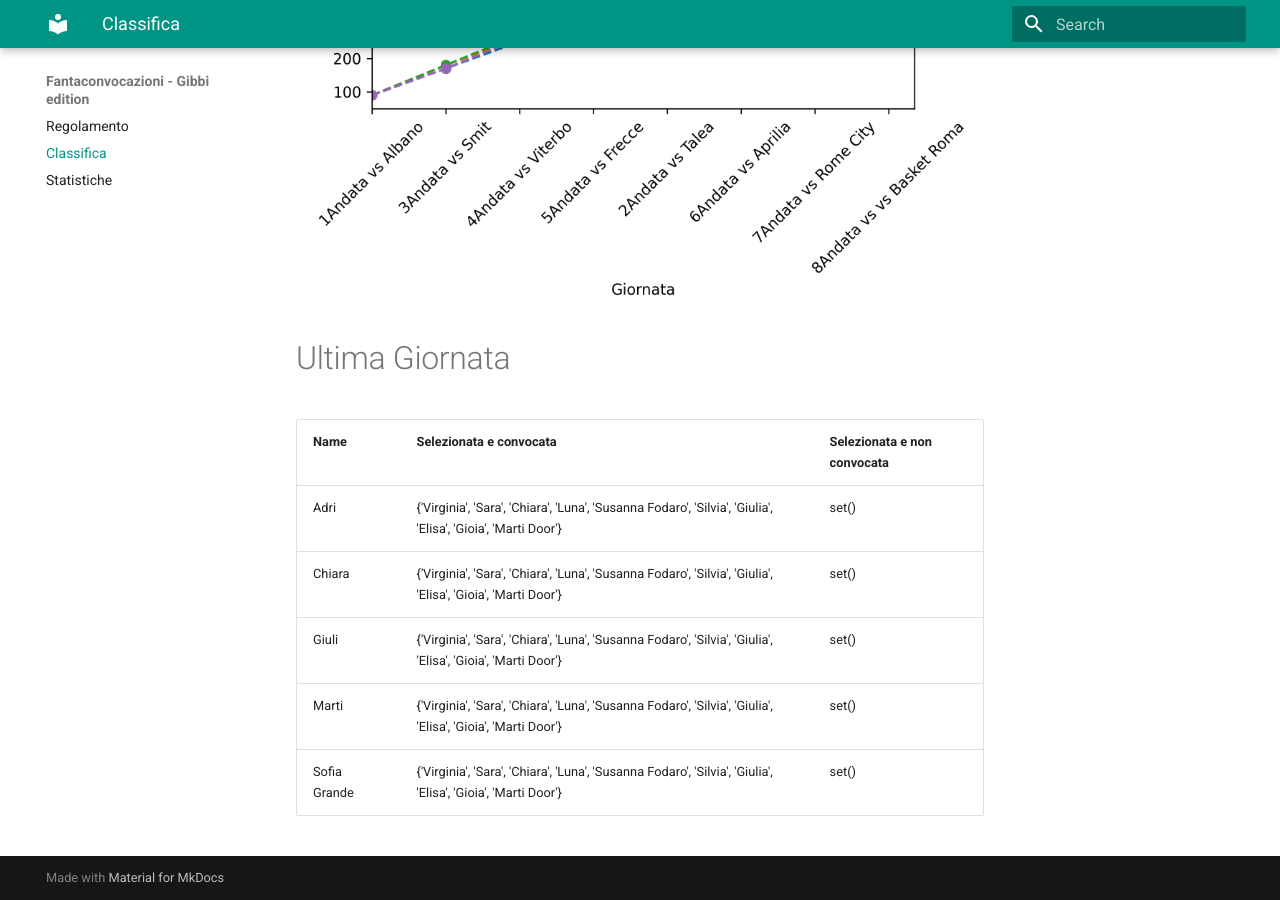
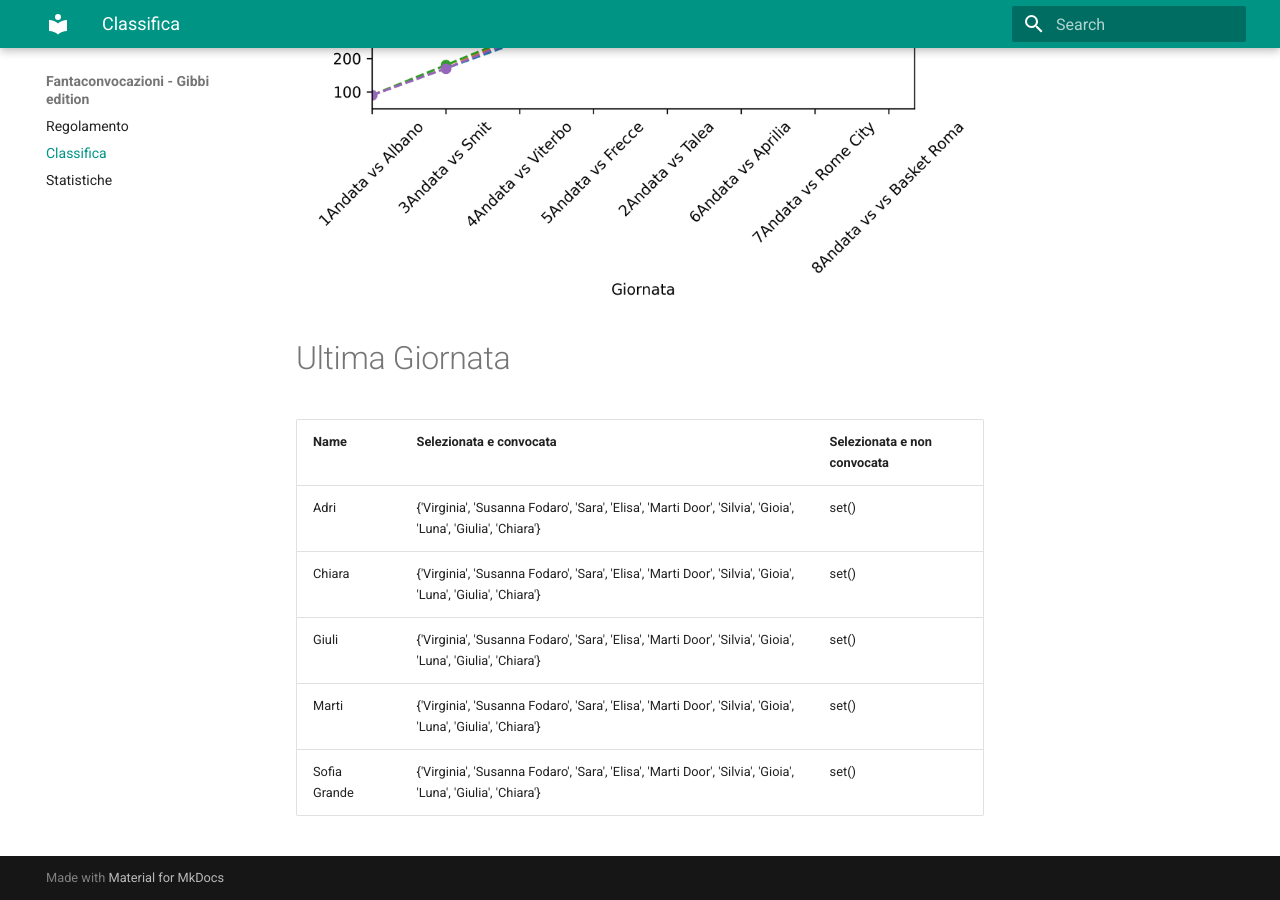
Before and after one commit to martinig94/fantagibbi, an MkDocs documentation site: the page built from docs/Classifica.md, in a window 1280 px wide and 900 px high, scrolled down 810 px. Built offline with MkDocs 1.6.1 and Material for MkDocs 9.7.7, drawn with Linux system fonts in a browser that asks for light colours.

Commit message:
Auto-update from main.py

```diff
--- a/docs/Classifica.md
+++ b/docs/Classifica.md
@@ -18,9 +18,9 @@
 <!-- START_TABLE CORRECT -->
 | Name         | Selezionata e convocata                                                                                      | Selezionata e non convocata   |
 |:-------------|:-------------------------------------------------------------------------------------------------------------|:------------------------------|
-| Adri         | {'Virginia', 'Sara', 'Chiara', 'Luna', 'Susanna Fodaro', 'Silvia', 'Giulia', 'Elisa', 'Gioia', 'Marti Door'} | set()                         |
-| Chiara       | {'Virginia', 'Sara', 'Chiara', 'Luna', 'Susanna Fodaro', 'Silvia', 'Giulia', 'Elisa', 'Gioia', 'Marti Door'} | set()                         |
-| Giuli        | {'Virginia', 'Sara', 'Chiara', 'Luna', 'Susanna Fodaro', 'Silvia', 'Giulia', 'Elisa', 'Gioia', 'Marti Door'} | set()                         |
-| Marti        | {'Virginia', 'Sara', 'Chiara', 'Luna', 'Susanna Fodaro', 'Silvia', 'Giulia', 'Elisa', 'Gioia', 'Marti Door'} | set()                         |
-| Sofia Grande | {'Virginia', 'Sara', 'Chiara', 'Luna', 'Susanna Fodaro', 'Silvia', 'Giulia', 'Elisa', 'Gioia', 'Marti Door'} | set()                         |
+| Adri         | {'Virginia', 'Susanna Fodaro', 'Sara', 'Elisa', 'Marti Door', 'Silvia', 'Gioia', 'Luna', 'Giulia', 'Chiara'} | set()                         |
+| Chiara       | {'Virginia', 'Susanna Fodaro', 'Sara', 'Elisa', 'Marti Door', 'Silvia', 'Gioia', 'Luna', 'Giulia', 'Chiara'} | set()                         |
+| Giuli        | {'Virginia', 'Susanna Fodaro', 'Sara', 'Elisa', 'Marti Door', 'Silvia', 'Gioia', 'Luna', 'Giulia', 'Chiara'} | set()                         |
+| Marti        | {'Virginia', 'Susanna Fodaro', 'Sara', 'Elisa', 'Marti Door', 'Silvia', 'Gioia', 'Luna', 'Giulia', 'Chiara'} | set()                         |
+| Sofia Grande | {'Virginia', 'Susanna Fodaro', 'Sara', 'Elisa', 'Marti Door', 'Silvia', 'Gioia', 'Luna', 'Giulia', 'Chiara'} | set()                         |
 <!-- END_TABLE CORRECT -->
```
